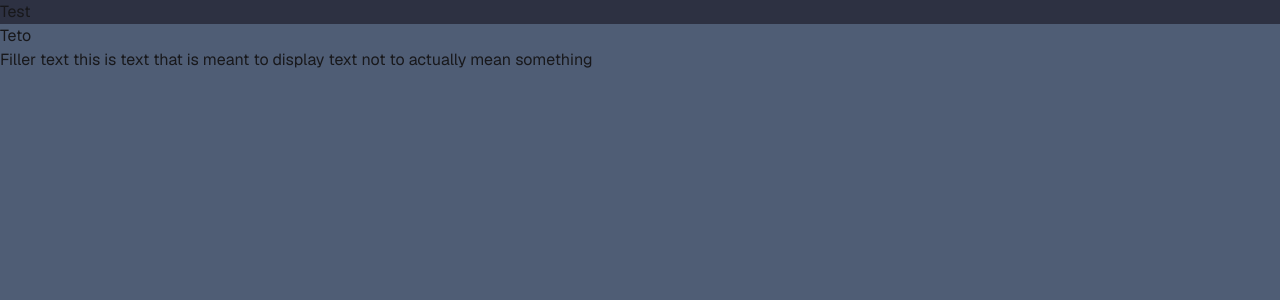
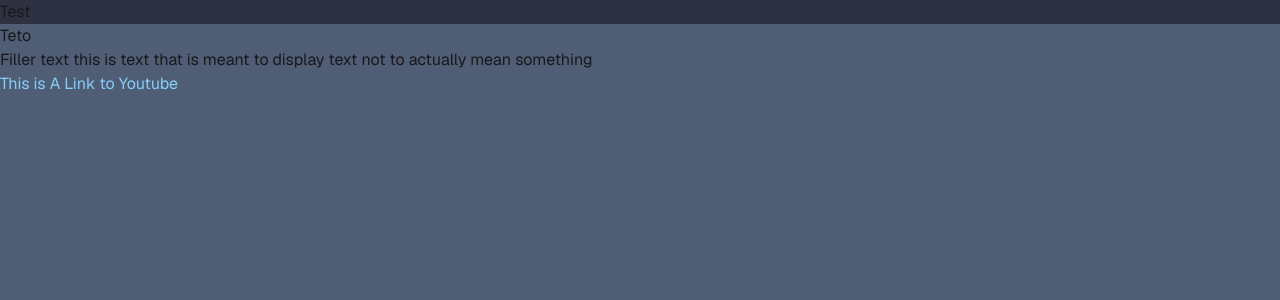
Before and after one commit to FailedToast/quote-guessing, a Next.js app: page / in a window 1280 px wide. Shown: the top 300 px of the page. Built offline with nearby package versions, Linux system fonts and the light colour scheme.

Commit message:
Added link example

```diff
--- a/src/app/page.tsx
+++ b/src/app/page.tsx
@@ -5,6 +5,21 @@ export default function HomePage() {
 		<main className="">
 			<h1 className="">Teto</h1>
 			<p>Filler text this is text that is meant to display text not to actually mean something</p>
+			<a className="" target="_blank" href="https://youtu.be/A3iJITlDtLI?si=vneVdD3wxtoMo2fM"
+			style={{color: '#87CEFA'}}>This is A Link to Youtube</a>
 		</main>
 	);
 }
+/*
+Link
+https://youtu.be/A3iJITlDtLI?si=vneVdD3wxtoMo2fM
+
+Embed
+https://www.youtube.com/embed/A3iJITlDtLI?si=Owig9eZwWw6x53G
+
+Embed
+https://www.youtube.com/embed/A3iJITlDtLI
+
+Video Url
+https://youtu.be/A3iJITlDtLI
+*/
```
